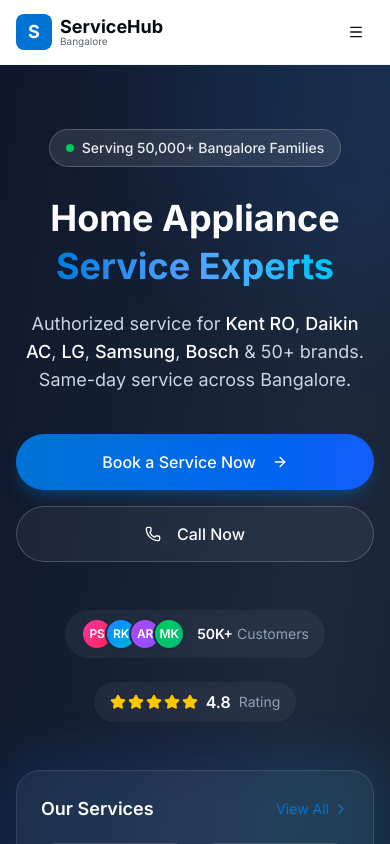
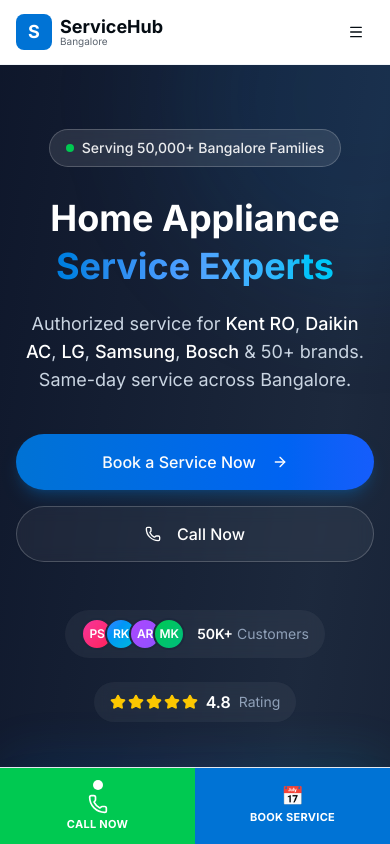
Before and after one commit to shrinivasspatil/service, a Next.js app: page / in a window 390 px wide. Shown: the top 844 px of the page. Built offline with nearby package versions, Linux system fonts and the light colour scheme.

Commit message:
feat: add MobileStickyBar component with auto-hide on form focus
Replace hardcoded padding and fix mobile form click issues

```diff
--- a/app/layout.tsx
+++ b/app/layout.tsx
@@ -4,6 +4,7 @@ import { Analytics } from '@vercel/analytics/next'
 import "./globals.css"
 import { Header } from "@/components/layout/header"
 import { Footer } from "@/components/layout/footer"
+import { MobileStickyBar } from "@/components/layout/mobile-sticky-bar"
 import { Toaster } from "@/components/ui/sonner"
 
 const inter = Inter({ subsets: ["latin"], variable: "--font-inter" })
@@ -100,8 +101,9 @@ export default function RootLayout({
       </head>
       <body className={`${inter.variable} ${poppins.variable} font-sans antialiased`}>
         <Header />
-        <main className="min-h-screen pb-16 lg:pb-0">{children}</main>
+        <main className="min-h-screen">{children}</main>
         <Footer />
+        <MobileStickyBar />
         <Toaster position="top-right" />
         {process.env.NODE_ENV === 'production' && <Analytics />}
       </body>
```
